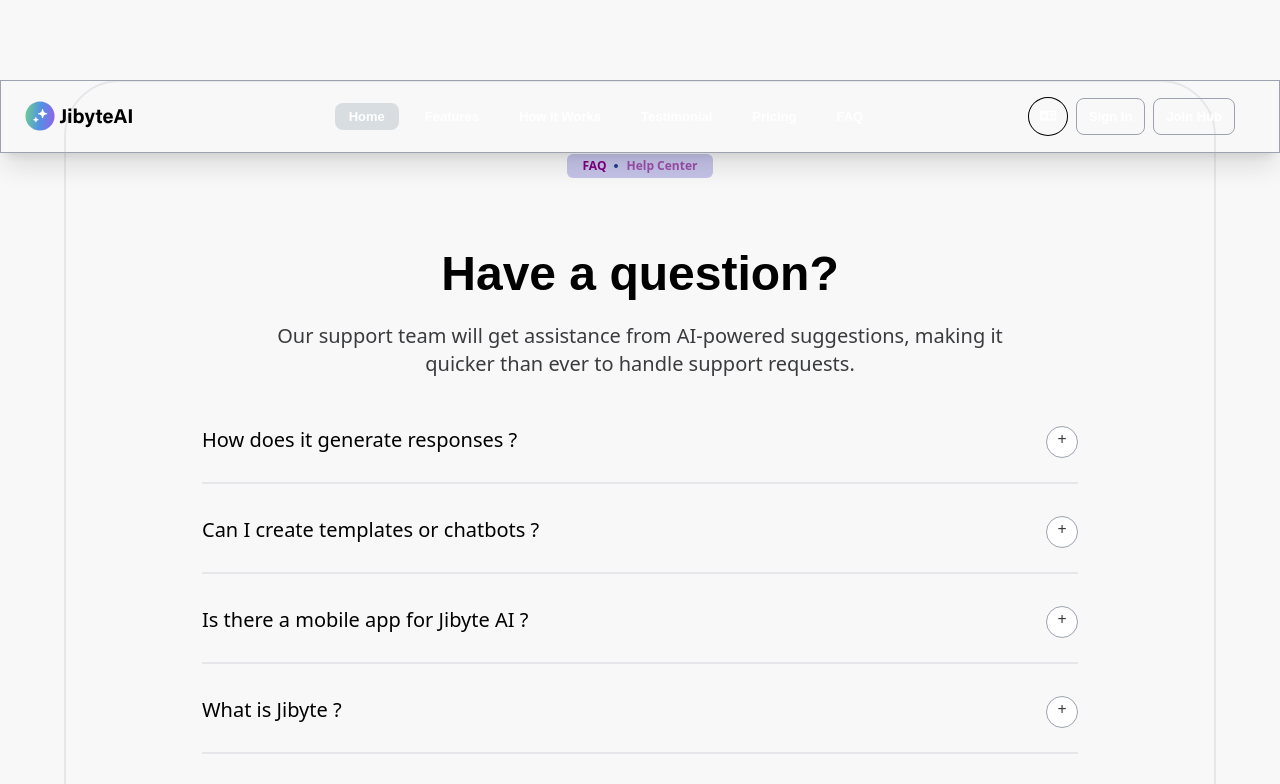
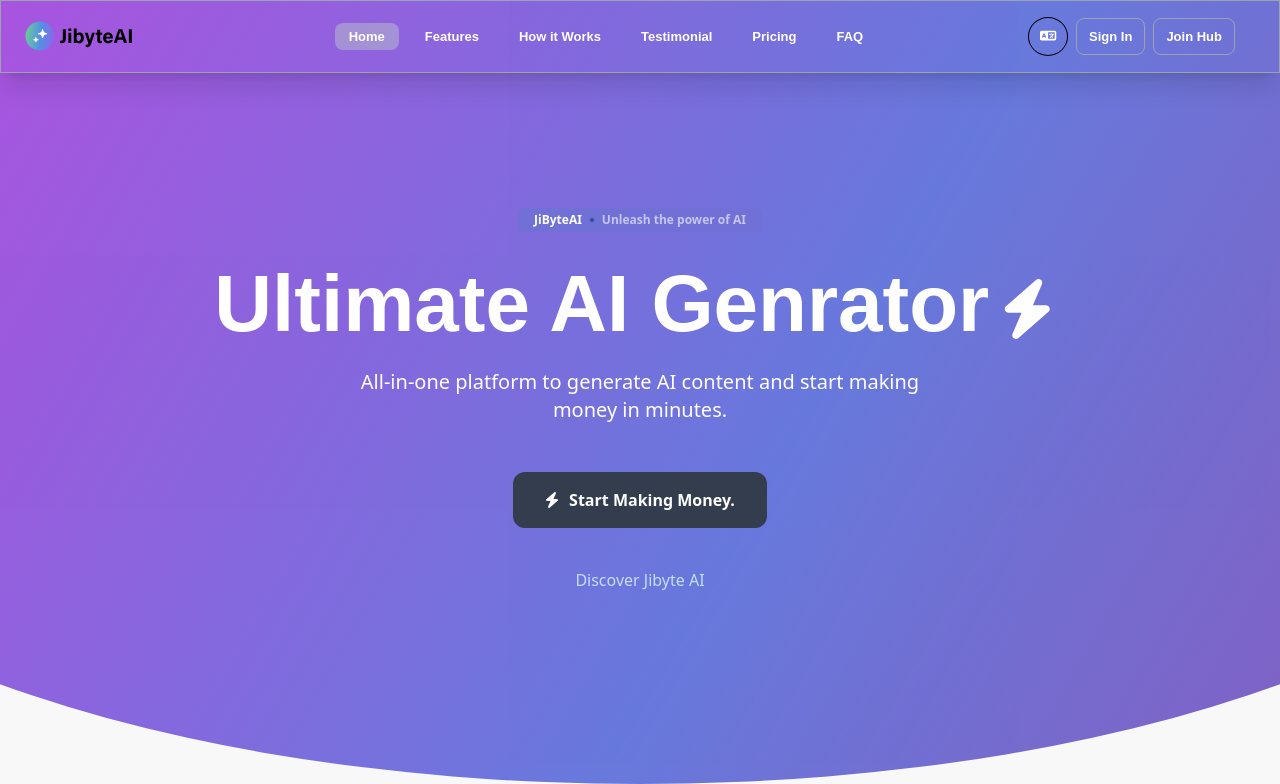
Before and after one commit to solomon-mh/ai-website-ui-clone, a React (Vite) app: page / in a window 1280 px wide. Shown: the top 784 px of the page. Built offline with nearby package versions, Linux system fonts and the light colour scheme.

Commit message:
replacing with correct component

```diff
--- a/src/components/Hero.jsx
+++ b/src/components/Hero.jsx
@@ -1,49 +1,59 @@
-import { useState } from "react";
+import { FontAwesomeIcon } from "@fortawesome/react-fontawesome";
+import { faBolt } from "@fortawesome/free-solid-svg-icons";
 import NotificationHeader from "../utils/NotificationHeader";
-import { faqs } from "../data/faq";
-const FAQs = () => {
-  const [activeIndex, setActiveIndex] = useState(null);
-
-  const toggleAnswer = (index) => {
-    setActiveIndex(activeIndex === index ? null : index);
-  };
+import "../styles/component-styling.css";
+import { useEffect, useState } from "react";
+import { Link } from "react-router-dom";
+const Hero = () => {
+  const functionalities = ["Chatbot", "Assistant", "Genrator"];
+  const [currentIndex, setCurrentIndex] = useState(0);
+  useEffect(() => {
+    const intervalId = setInterval(() => {
+      setCurrentIndex((prev) => prev + 1);
+      if (currentIndex > 1) {
+        setCurrentIndex(0);
+      }
+    }, 2500);
+    // console.log(currentIndex);
+    return () => clearInterval(intervalId);
+  });
   return (
-    <section
-      id='FAQ'
-      className='text-center w-90perc m-auto my-20 pb-12 pt-10 px-4 md:px-10 border-2 rounded-4xl'
-    >
-      <NotificationHeader name='FAQ' content='Help Center' textColor='purple' />
-      <div className='py-4 md:w-3/4 m-auto px-8'>
-        <h1 className='text-2xl md:text-5xl py-6'>Have a question?</h1>
-        <p className='text-sm md:text-xl'>
-          Our support team will get assistance from AI-powered suggestions,
-          making it quicker than ever to handle support requests.
-        </p>
+    <div id='Hero' className='Hero text-white text-center py-44 opacity-90'>
+      <NotificationHeader
+        name='JiByteAI'
+        content='Unleash the power of AI'
+        textColor='white'
+        bgColor='var(--lighter-blue-notification-btn-color)'
+      />
+      <div className='m-auto px-12'>
+        <header className='w-3/5 lg:w-1/2 m-auto'>
+          <h1 className='text-white font-extrabold text-6xl sm:text-7.5xl transition-all duration-700'>
+            Ultimate AI {functionalities[currentIndex]}
+            <i className='text-5xl sm:text-6xl px-3'>
+              <FontAwesomeIcon icon={faBolt} />
+            </i>
+          </h1>
+        </header>
+        <article>
+          <p className='w-3/4 sm:w-1/2 md:w-1/3 text-xl m-auto p-6'>
+            All-in-one platform to generate AI content and start making money in
+            minutes.
+          </p>
+        </article>
+        <div className='hero-button'>
+          <button className='font-sans font-bold my-6 py-4 px-8 rounded-xl transition-all duration-500 bg-slate-800 hover:bg-black hover:scale-105'>
+            <span>
+              <FontAwesomeIcon icon={faBolt} style={{ marginRight: "10px" }} />
+            </span>
+            Start Making Money.
+          </button>
+        </div>
+        <div className='text-blue-200 features my-4 hover:text-white'>
+          <Link to='#features'>Discover Jibyte AI</Link>
+        </div>
       </div>
-      <div>
-        {faqs.map((faq, index) => (
-          <div key={faq.id} className='faq-item md:mx-24'>
-            <div
-              className='faq-question my-4 py-4 pb-6 border-b-2 flex justify-between'
-              onClick={() => toggleAnswer(index)}
-            >
-              <p className='text-black sm:text-xl hover:cursor-pointer'>
-                {faq.question}
-              </p>
-              <span className='block cursor-pointer w-8 h-8 border-1 border-gray-400 bg-white rounded-full'>
-                {activeIndex === index ? "-" : "+"}
-              </span>
-            </div>
-            {activeIndex === index && (
-              <div className='faq-answer text-xs sm:text-base text-left'>
-                {faq.answer}
-              </div>
-            )}
-          </div>
-        ))}
-      </div>
-    </section>
+    </div>
   );
 };
 
-export default FAQs;
+export default Hero;
```
